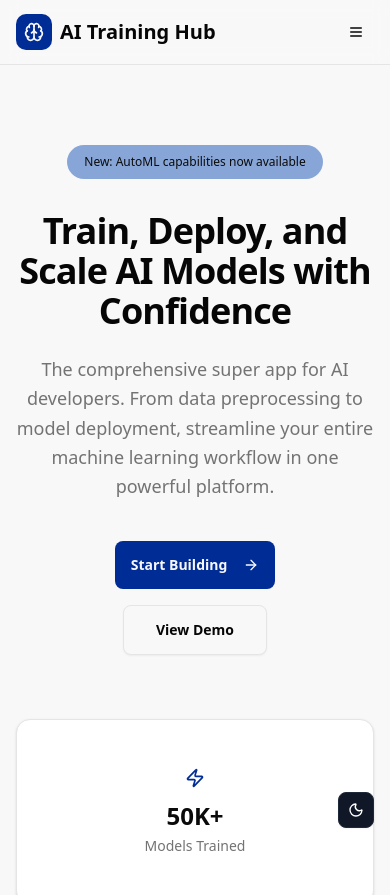
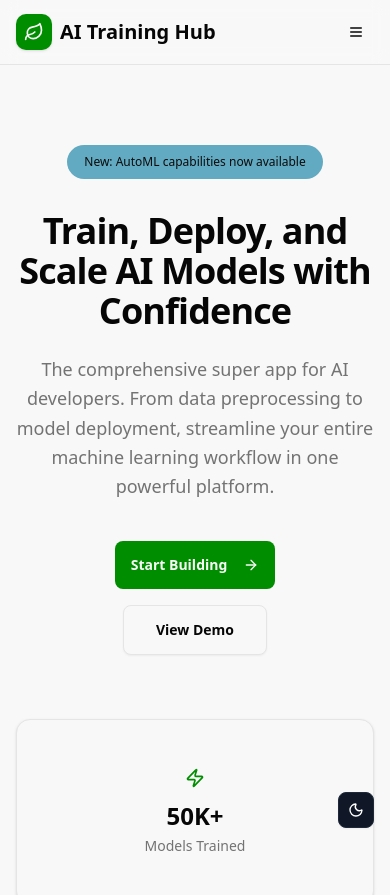
Before and after one commit to app-drongo/ai-website-ai-training-hub-248467-ik3, a Next.js app: page / in a window 390 px wide. Shown: the top 895 px of the page. Built offline with nearby package versions, Linux system fonts and the light colour scheme.

Commit message:
Update: 6 theme colors changed, 1 section(s) added to Home, Navigation updated

```diff
--- a/src/app/globals.css
+++ b/src/app/globals.css
@@ -6,8 +6,8 @@
 @custom-variant dark (&:is(.dark *));
 
 @theme inline {
-  --color-background: var(--background);
-  --color-foreground: var(--foreground);
+  --color-background: oklch(0.98 0 0);
+  --color-foreground: oklch(0.12 0 0);
   --font-sans: var(--font-geist-sans);
   --font-mono: var(--font-geist-mono);
   --color-sidebar-ring: var(--sidebar-ring);
@@ -23,22 +23,22 @@
   --color-chart-3: var(--chart-3);
   --color-chart-2: var(--chart-2);
   --color-chart-1: var(--chart-1);
-  --color-ring: var(--ring);
+  --color-ring: oklch(0.55 0.2 145);
   --color-input: var(--input);
   --color-border: var(--border);
   --color-destructive: var(--destructive);
-  --color-accent-foreground: var(--accent-foreground);
-  --color-accent: var(--accent);
+  --color-accent-foreground: oklch(0.98 0 0);
+  --color-accent: oklch(0.6 0.18 150);
   --color-muted-foreground: var(--muted-foreground);
   --color-muted: var(--muted);
-  --color-secondary-foreground: var(--secondary-foreground);
-  --color-secondary: var(--secondary);
-  --color-primary-foreground: var(--primary-foreground);
-  --color-primary: var(--primary);
+  --color-secondary-foreground: oklch(0.15 0 0);
+  --color-secondary: oklch(0.70 0.08 220);
+  --color-primary-foreground: oklch(0.98 0 0);
+  --color-primary: oklch(0.55 0.2 145);
   --color-popover-foreground: var(--popover-foreground);
   --color-popover: var(--popover);
-  --color-card-foreground: var(--card-foreground);
-  --color-card: var(--card);
+  --color-card-foreground: oklch(0.12 0 0);
+  --color-card: oklch(0.98 0 0);
   --radius-sm: calc(var(--radius) - 4px);
   --radius-md: calc(var(--radius) - 2px);
   --radius-lg: var(--radius);
--- a/src/components/layout/Navigation.tsx
+++ b/src/components/layout/Navigation.tsx
@@ -2,18 +2,19 @@
 
 import { Button } from '@/components/ui/button';
 import { Sheet, SheetContent, SheetTrigger } from '@/components/ui/sheet';
-import { Menu, X, Zap, Brain } from 'lucide-react';
+import { Menu, Leaf, Zap } from 'lucide-react';
 import { useState } from 'react';
 import { useSmartNavigation } from '@/hooks/useSmartNavigation';
 
 const DEFAULT_NAVIGATION = {
   brandName: 'AI Training Hub',
-  brandIcon: 'brain',
+  brandIcon: 'leaf',
   ctaText: 'Get Started',
   ctaHref: '/signup',
   menuItems: [
-    { label: 'Hero', href: '#hero' },
+    { label: 'Home', href: '#hero' },
     { label: 'Features', href: '#features' },
+    { label: 'Pricing', href: '#pricing' },
   ],
 } as const;
 
@@ -33,7 +34,7 @@ export default function Navigation(props: NavigationProps) {
     navigate(config.ctaHref);
   };
 
-  const BrandIcon = config.brandIcon === 'brain' ? Brain : Zap;
+  const BrandIcon = config.brandIcon === 'leaf' ? Leaf : Zap;
 
   return (
     <section
@@ -44,7 +45,7 @@ export default function Navigation(props: NavigationProps) {
         <div className="flex items-center justify-between h-16">
           {/* Brand */}
           <div className="flex items-center space-x-2">
-            <div className="bg-primary text-primary-foreground p-2 rounded-lg">
+            <div className="bg-primary text-primary-foreground p-2 rounded-lg shadow-sm">
               <BrandIcon className="h-5 w-5" />
             </div>
             <span className="text-xl font-bold text-foreground" data-editable="brandName">
@@ -58,11 +59,12 @@ export default function Navigation(props: NavigationProps) {
               <button
                 key={idx}
                 onClick={() => handleNavClick(item.href)}
-                className="text-muted-foreground hover:text-foreground transition-colors duration-200 font-medium"
+                className="text-muted-foreground hover:text-primary transition-colors duration-200 font-medium relative group"
                 data-editable-href={`menuItems[${idx}].href`}
                 data-href={item.href}
               >
                 <span data-editable={`menuItems[${idx}].label`}>{item.label}</span>
+                <span className="absolute -bottom-1 left-0 w-0 h-0.5 bg-primary transition-all duration-200 group-hover:w-full"></span>
               </button>
             ))}
           </div>
@@ -71,7 +73,7 @@ export default function Navigation(props: NavigationProps) {
           <div className="hidden md:block">
             <Button
               onClick={handleCtaClick}
-              className="bg-primary text-primary-foreground hover:bg-primary/90 transition-colors duration-200"
+              className="bg-primary text-primary-foreground hover:bg-primary/90 transition-all duration-200 shadow-sm hover:shadow-md"
               data-editable-href="ctaHref"
               data-href={config.ctaHref}
             >
@@ -86,7 +88,7 @@ export default function Navigation(props: NavigationProps) {
                 <Button
                   variant="ghost"
                   size="icon"
-                  className="text-foreground hover:bg-accent hover:text-accent-foreground"
+                  className="text-foreground hover:bg-accent hover:text-accent-foreground transition-colors duration-200"
                 >
                   <Menu className="h-6 w-6" />
                   <span className="sr-only">Open menu</span>
@@ -100,7 +102,7 @@ export default function Navigation(props: NavigationProps) {
                   {/* Mobile Header */}
                   <div className="flex items-center justify-between pb-6 border-b border-border">
                     <div className="flex items-center space-x-2">
-                      <div className="bg-primary text-primary-foreground p-2 rounded-lg">
+                      <div className="bg-primary text-primary-foreground p-2 rounded-lg shadow-sm">
                         <BrandIcon className="h-5 w-5" />
                       </div>
                       <span className="text-xl font-bold text-foreground" data-editable="brandName">
@@ -115,7 +117,7 @@ export default function Navigation(props: NavigationProps) {
                       <button
                         key={idx}
                         onClick={() => handleNavClick(item.href)}
-                        className="text-left text-lg text-muted-foreground hover:text-foreground transition-colors duration-200 py-2"
+                        className="text-left text-lg text-muted-foreground hover:text-primary transition-colors duration-200 py-3 px-2 rounded-md hover:bg-accent/50"
                         data-editable-href={`menuItems[${idx}].href`}
                         data-href={item.href}
                       >
@@ -128,7 +130,7 @@ export default function Navigation(props: NavigationProps) {
                   <div className="pt-6 border-t border-border">
                     <Button
                       onClick={handleCtaClick}
-                      className="w-full bg-primary text-primary-foreground hover:bg-primary/90 transition-colors duration-200"
+                      className="w-full bg-primary text-primary-foreground hover:bg-primary/90 transition-all duration-200 shadow-sm hover:shadow-md"
                       data-editable-href="ctaHref"
                       data-href={config.ctaHref}
                     >
--- /dev/null
+++ b/src/components/sections/home/Pricing.tsx
@@ -0,0 +1,220 @@
+'use client';
+
+import { Button } from '@/components/ui/button';
+import { Card, CardContent, CardHeader } from '@/components/ui/card';
+import { Badge } from '@/components/ui/badge';
+import { Check, Zap, Star, ArrowRight } from 'lucide-react';
+import { useState } from 'react';
+import { useSmartNavigation } from '@/hooks/useSmartNavigation';
+
+const DEFAULT_PRICING = {
+  title: 'Choose Your AI Training Plan',
+  subtitle: 'Accelerate your AI journey with comprehensive training and development tools',
+  billingToggle: {
+    monthly: 'Monthly',
+    yearly: 'Yearly',
+    yearlyDiscount: 'Save 20%',
+  },
+  plans: [
+    {
+      id: 'starter',
+      name: 'Starter',
+      description: 'Perfect for individuals getting started with AI',
+      monthlyPrice: 29,
+      yearlyPrice: 23,
+      features: [
+        '5 AI model training sessions',
+        'Basic dataset management',
+        'Community support',
+        'Standard documentation',
+        'Email support',
+      ],
+      ctaText: 'Start Free Trial',
+      ctaHref: '/signup?plan=starter',
+      popular: false,
+    },
+    {
+      id: 'professional',
+      name: 'Professional',
+      description: 'Advanced tools for professional AI developers',
+      monthlyPrice: 99,
+      yearlyPrice: 79,
+      features: [
+        'Unlimited AI model training',
+        'Advanced dataset management',
+        'Priority support',
+        'Advanced analytics',
+        'API access',
+        'Custom integrations',
+      ],
+      ctaText: 'Get Started',
+      ctaHref: '/signup?plan=professional',
+      popular: true,
+    },
+    {
+      id: 'enterprise',
+      name: 'Enterprise',
+      description: 'Complete solution for large teams and organizations',
+      monthlyPrice: 299,
+      yearlyPrice: 239,
+      features: [
+        'Everything in Professional',
+        'Dedicated account manager',
+        'Custom model architectures',
+        'On-premise deployment',
+        '24/7 phone support',
+        'SLA guarantees',
+      ],
+      ctaText: 'Contact Sales',
+      ctaHref: '/contact?plan=enterprise',
+      popular: false,
+    },
+  ],
+} as const;
+
+type PricingProps = Partial<typeof DEFAULT_PRICING>;
+
+export default function Pricing(props: PricingProps) {
+  const config = { ...DEFAULT_PRICING, ...props };
+  const navigate = useSmartNavigation();
+  const [isYearly, setIsYearly] = useState(false);
+
+  const handlePlanSelect = (href: string) => {
+    navigate(href);
+  };
+
+  return (
+    <section id="pricing" className="bg-background text-foreground py-20">
+      <div className="container mx-auto px-4 sm:px-6 lg:px-8">
+        {/* Header */}
+        <div className="text-center mb-16">
+          <h2 className="text-3xl sm:text-4xl lg:text-5xl font-bold mb-4">
+            <span data-editable="title">{config.title}</span>
+          </h2>
+          <p className="text-lg text-muted-foreground max-w-3xl mx-auto mb-8">
+            <span data-editable="subtitle">{config.subtitle}</span>
+          </p>
+
+          {/* Billing Toggle */}
+          <div className="inline-flex items-center bg-muted text-muted-foreground rounded-lg p-1">
+            <button
+              onClick={() => setIsYearly(false)}
+              className={`px-4 py-2 rounded-md text-sm font-medium transition-all ${
+                !isYearly ? 'bg-background text-foreground shadow-sm' : 'hover:text-foreground'
+              }`}
+            >
+              <span data-editable="billingToggle.monthly">{config.billingToggle.monthly}</span>
+            </button>
+            <button
+              onClick={() => setIsYearly(true)}
+              className={`px-4 py-2 rounded-md text-sm font-medium transition-all flex items-center gap-2 ${
+                isYearly ? 'bg-background text-foreground shadow-sm' : 'hover:text-foreground'
+              }`}
+            >
+              <span data-editable="billingToggle.yearly">{config.billingToggle.yearly}</span>
+              <Badge variant="secondary" className="bg-primary text-primary-foreground">
+                <span data-editable="billingToggle.yearlyDiscount">
+                  {config.billingToggle.yearlyDiscount}
+                </span>
+              </Badge>
+            </button>
+          </div>
+        </div>
+
+        {/* Pricing Cards */}
+        <div className="grid gap-8 lg:grid-cols-3 max-w-7xl mx-auto">
+          {config.plans.map((plan, idx) => (
+            <Card
+              key={plan.id}
+              className={`relative transition-all duration-300 hover:shadow-lg ${
+                plan.popular
+                  ? 'border-primary shadow-lg scale-105 bg-card text-card-foreground'
+                  : 'bg-card text-card-foreground hover:border-primary/50'
+              }`}
+            >
+              {plan.popular && (
+                <div className="absolute -top-4 left-1/2 transform -translate-x-1/2">
+                  <Badge className="bg-primary text-primary-foreground px-4 py-1 flex items-center gap-1">
+                    <Star className="w-3 h-3" />
+                    Most Popular
+                  </Badge>
+                </div>
+              )}
+
+              <CardHeader className="text-center pb-8">
+                <h3 className="text-xl font-semibold mb-2">
+                  <span data-editable={`plans[${idx}].name`}>{plan.name}</span>
+                </h3>
+                <p className="text-muted-foreground mb-4">
+                  <span data-editable={`plans[${idx}].description`}>{plan.description}</span>
+                </p>
+
+                <div className="mb-4">
+                  <div className="flex items-baseline justify-center gap-1">
+                    <span className="text-4xl font-bold">
+                      ${isYearly ? plan.yearlyPrice : plan.monthlyPrice}
+                    </span>
+                    <span className="text-muted-foreground">/month</span>
+                  </div>
+                  {isYearly && (
+                    <p className="text-sm text-muted-foreground mt-1">Billed annually</p>
+                  )}
+                </div>
+
+                <Button
+                  onClick={() => handlePlanSelect(plan.ctaHref)}
+                  className={`w-full ${
+                    plan.popular
+                      ? 'bg-primary text-primary-foreground hover:bg-primary/90'
+                      : 'bg-secondary text-secondary-foreground hover:bg-secondary/80'
+                  }`}
+                  data-editable-href={`plans[${idx}].ctaHref`}
+                  data-href={plan.ctaHref}
+                >
+                  <span data-editable={`plans[${idx}].ctaText`}>{plan.ctaText}</span>
+                  <ArrowRight className="w-4 h-4 ml-2" />
+                </Button>
+              </CardHeader>
+
+              <CardContent>
+                <ul className="space-y-3">
+                  {plan.features.map((feature, featureIdx) => (
+                    <li key={featureIdx} className="flex items-start gap-3">
+                      <Check className="w-5 h-5 text-primary mt-0.5 flex-shrink-0" />
+                      <span className="text-sm">
+                        <span data-editable={`plans[${idx}].features[${featureIdx}]`}>
+                          {feature}
+                        </span>
+                      </span>
+                    </li>
+                  ))}
+                </ul>
+              </CardContent>
+            </Card>
+          ))}
+        </div>
+
+        {/* Bottom CTA */}
+        <div className="text-center mt-16">
+          <div className="bg-muted text-muted-foreground rounded-lg p-8 max-w-2xl mx-auto">
+            <Zap className="w-8 h-8 text-primary mx-auto mb-4" />
+            <h3 className="text-xl font-semibold mb-2">Need a custom solution?</h3>
+            <p className="text-muted-foreground mb-4">
+              Contact our team to discuss enterprise pricing and custom AI training solutions.
+            </p>
+            <Button
+              onClick={() => handlePlanSelect('/contact')}
+              variant="outline"
+              className="border-border hover:bg-accent hover:text-accent-foreground"
+              data-editable-href="contactHref"
+              data-href="/contact"
+            >
+              Contact Sales Team
+              <ArrowRight className="w-4 h-4 ml-2" />
+            </Button>
+          </div>
+        </div>
+      </div>
+    </section>
+  );
+}
```
Also changed, not shown: src/app/page.tsx (+11 -0 lines).
